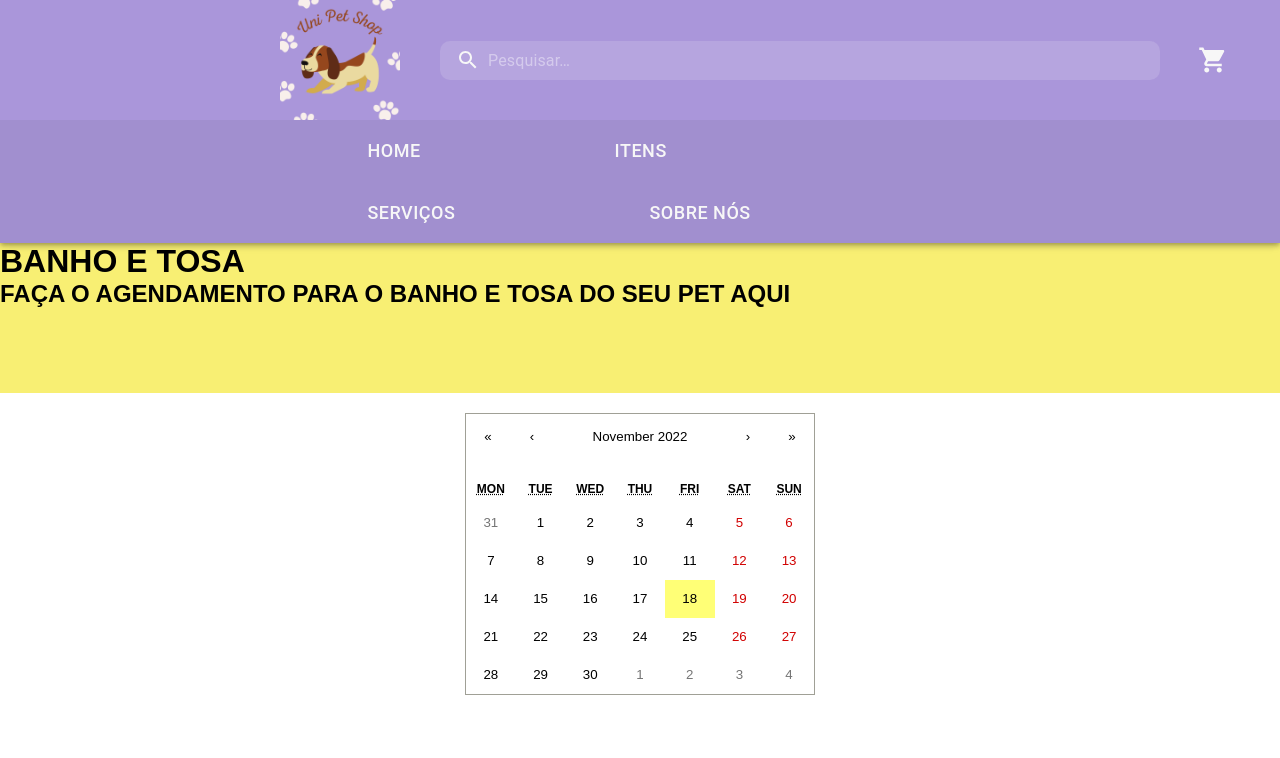
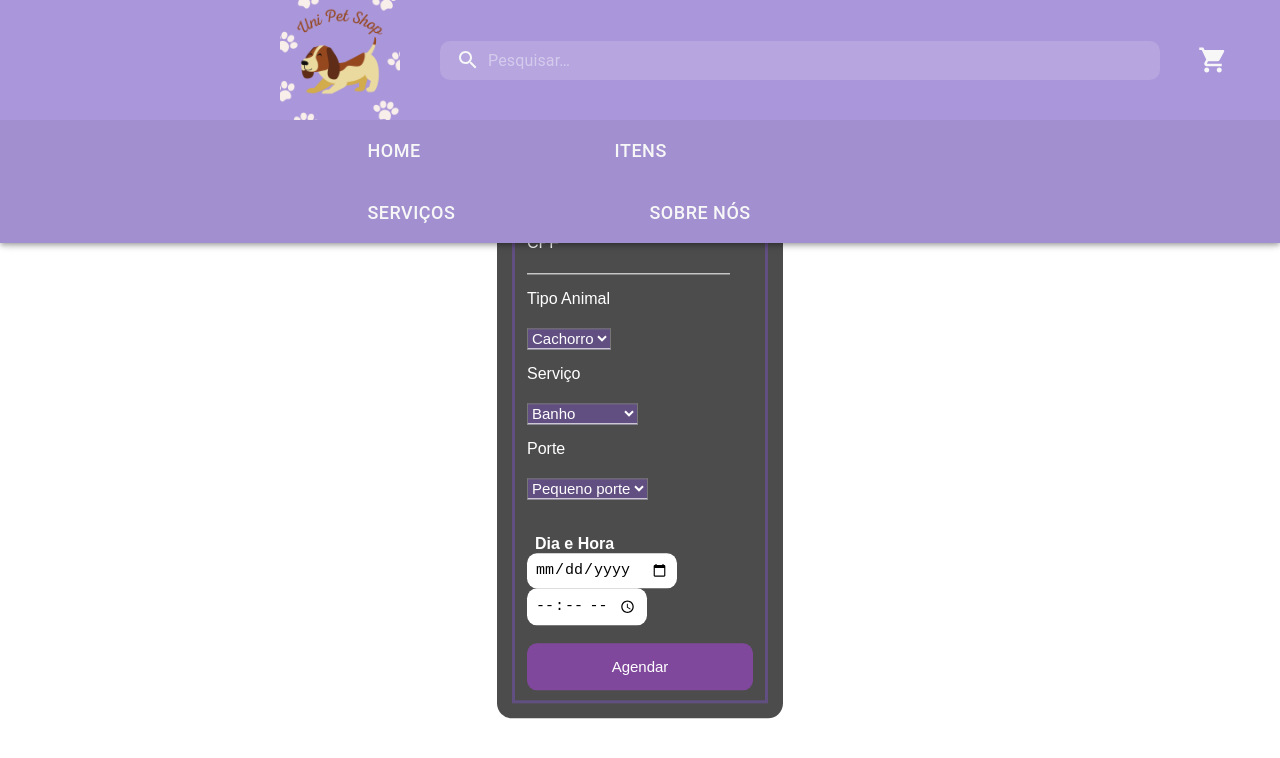
Before and after one commit to jooaodex/ProjetoPetShop, a React (Create React App) app in the folder client/: page /agendamento in a window 1280 px wide. Shown: the top 758 px of the page. Built offline with nearby package versions, Linux system fonts and the light colour scheme.

Commit message:
interface agendamento

```diff
--- a/client/src/Pages/Agendamento.js
+++ b/client/src/Pages/Agendamento.js
@@ -1,22 +1,84 @@
-import Calendar from 'react-calendar';
 import 'react-calendar/dist/Calendar.css';
 import api from '../api.js'
 import { useState, useEffect } from "react";
-import Header from '../Components/Header.jsx';
+import Header from "../Components/Header";
+import '../styles/agendamento.css'
 
 function Agendamento() {
 
   return (
     <div className='agendamento'>
       <Header />
-      <div className='divtopo'>
-        <h1>Banho e Tosa</h1>
-        <h2>Faça o agendamento para o banho e tosa do seu pet aqui</h2>
+
+      <div className='boxAgendamento'>
+
+        <form>
+          <fieldset className='fieldAgendamento'>
+            <legend id='legendAgendamento'><b>Realizar Agendamento</b></legend>
+
+            <div className='boxInput'>
+            <label for="nome" className='labelInput'>Nome</label>
+            <input required type="text" name="nome" className='inputUser' />
+            </div>
+            <br></br><br></br>
+
+            <div className='boxInput'>
+            <label for="email" className='labelInput'>Telefone</label>
+            <input required type="number" name="telefone"  className='inputUser' />
+            </div>
+            <br></br><br></br>
+
+            <div className='boxInput'>
+            <label for="cpf" className='labelInput'>CPF</label>
+            <input required type="tel" name="cpf"  className='inputUser' />
+            </div>
+            <br></br><br></br>
+
+            <div className='boxInput'>
+            <label className='labelInput'>Tipo Animal</label>
+            <br></br>
+            <select className='selectUser' required>
+            <option>Cachorro</option>
+            <option>Gato</option>
+            </select>
+            </div>
+            <br></br><br></br>
+
+            <div className='boxInput'>
+            <label className='labelInput'>Serviço</label>
+            <br></br>
+            <select required className='selectUser'>
+            <option>Banho</option>
+            <option>Banho e tosa</option>
+            </select>
+            </div>
+            <br></br><br></br>
+
+            <div className='boxInput'>
+            <label className='labelInput'>Porte</label>
+            <br></br>
+            <select name='porte' required className='selectUser'>
+            <option>Pequeno porte</option>
+            <option>Médio Porte</option>
+            <option>Grande Porte</option>
+            </select>
+            </div>
+            <br></br><br></br>
+
+            <label for="data_agendamento" id='labelData'><b>Dia e Hora</b></label>
+            <input type="Date" name="data_agendamento" id="data_agendamento" required min= "2022-11-23"/>
+
+            <input type="time" id="appt" name="appt" min="09:00" max="18:00" required />
+            <br></br>
+            <br></br>
+
+            <button id='submit' name='submite'>Agendar</button>
+
+            </fieldset>
+        </form>
+
       </div>
 
-      <div className='divCalendar'>
-        <Calendar className='calendar' />
-      </div>
     </div>
 
 
--- /dev/null
+++ b/client/src/styles/agendamento.css
@@ -0,0 +1,95 @@
+.boxAgendamento{
+    position: absolute;
+    top:50%;
+    left: 50%;
+    transform: translate(-50%,-50%);
+    background-color: rgba(0, 0, 0, 0.7);
+    padding: 15px;
+    border-radius: 15px;
+    width: 20%;
+}
+
+.fieldAgendamento{
+    border: 3px solid #624F82;
+}
+
+#legendAgendamento{
+    border: 1px solid #624F82;
+    padding: 10px;
+    text-align: center;
+    background-color: #624F82;
+    border-radius: 8px;
+    color: white;
+}
+
+.boxInput{
+    position: relative;
+}
+
+.inputUser{
+    background: none;
+    border: none;
+    border-bottom: 1px solid white;
+    outline: none;
+    color: white;
+    font-size: 15px;
+}
+
+.labelInput{
+    position: absolute;
+    top: -20px;
+    left: 0px;
+    pointer-events: none;
+    transition: .5s;
+    color: white;
+}
+.inputUser:focus ~ .labelInput,
+.inputUser:valid ~ .labelInput{
+    top: -20px;
+    font-size: 12px;
+    color: #624F82;
+}
+
+.selectUser{
+    font-size: 15px;
+    border-bottom: 1px solid white;
+    outline: none;
+    color: white;
+    background-color: #624F82;
+}
+
+#submit{
+    background-color: #80489C;
+    width: 100%;
+    border: none;
+    padding: 15px;
+    color: white;
+    font-size: 15px;
+    cursor: pointer;
+    border-radius: 10px;
+
+}
+
+#submit:hover{
+    background-color: #3F3B6C;
+}
+
+#data_agendamento{
+    border: none;
+    padding: 8px;
+    border-radius: 10px;
+    outline: none;
+    font-size: 15px;
+}
+
+#appt{
+    font-size: 15px;
+    border-radius: 10px;
+    border: none;
+    padding: 8px;
+}
+
+#labelData{
+    color: white;
+    padding: 8px;
+}
--- a/client/src/styles/index.css
+++ b/client/src/styles/index.css
@@ -134,11 +134,3 @@ body{
   display: block;
   position: absolute;
 }
-
-.calendar{
-  margin: auto;
-}
-
-.divCalendar{
-  padding-top: 20px;
-}
```
Also changed, not shown: client/src/Components/calendar.js (deleted, +0 -18 lines).
